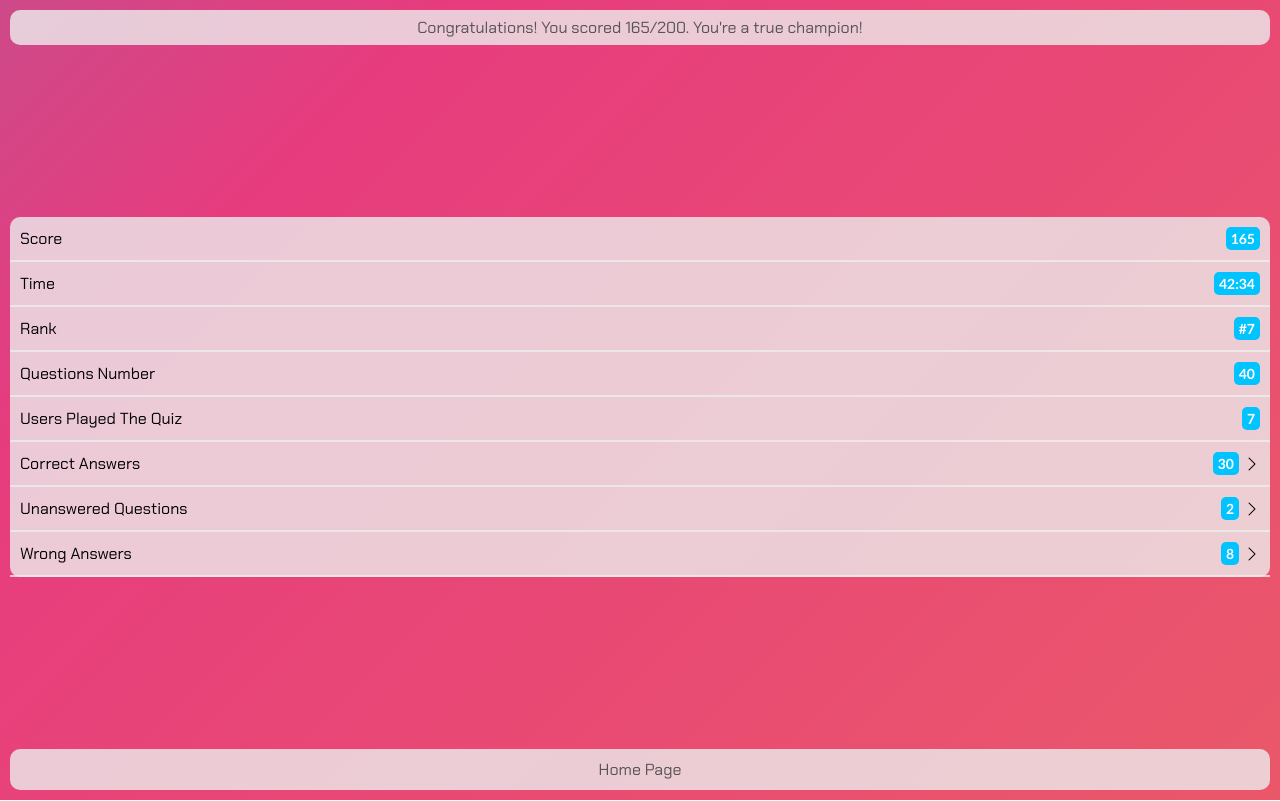
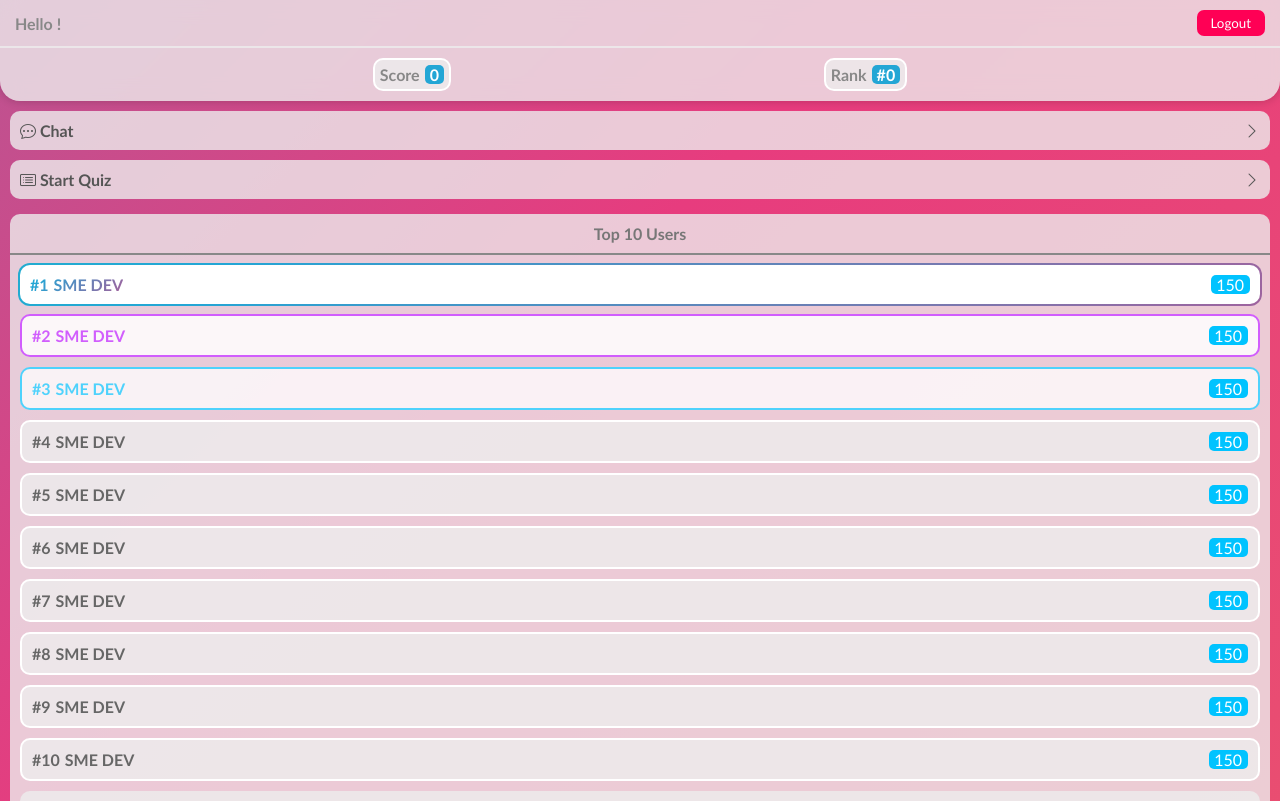
Before and after one commit to sme4web/Quiz-With-Me, a React (Create React App) app: page / in a window 1280 px wide. Shown: the top 801 px of the page. Built offline with nearby package versions, Linux system fonts and the light colour scheme; no server answers; a web font is replaced by a local one.

Commit message:
Add React Router Dom

```diff
--- a/package.json
+++ b/package.json
@@ -10,6 +10,7 @@
     "firebase": "^11.6.0",
     "react": "^19.1.0",
     "react-dom": "^19.1.0",
+    "react-router-dom": "^7.5.2",
     "react-scripts": "5.0.1",
     "socket.io-client": "^4.8.1",
     "web-vitals": "^2.1.4"
--- a/src/App.css
+++ b/src/App.css
@@ -914,7 +914,7 @@ footer {
   background: #ffffffc2 ;
 }
 
-.quiz_page_container .header .content:last-child , .quiz_page_container .question_container .answers .answer:last-child , .enter_quiz_container .info div:last-child {
+.quiz_page_container .header .content:last-child , .quiz_page_container .question_container .answers .answer:last-child , .enter_quiz_container .info div:last-child , .enter_quiz_container .info div , .result_container .info div:last-child {
   border: none ;
 }
 
--- a/src/App.jsx
+++ b/src/App.jsx
@@ -1,5 +1,5 @@
 import React, { createContext, useEffect, useState } from "react";
-import './App.css';
+import { Route, Routes, useNavigate } from "react-router-dom";
 import SignUp from "./components/Sign_Up";
 import SignIn from "./components/Sign_In";
 import Spinner from "./components/Spinner";
@@ -13,22 +13,23 @@ import Chat from "./components/Chat";
 import QuizPage from "./components/Quiz-page";
 import EnterQuiz from "./components/Enter-Quiz";
 import Result from "./components/Result";
+import './App.css';
 
 export const AppContext = createContext();
 
 function App() {
+  const navigate = useNavigate();
   const [user, setUser] = useState(localStorage.getItem("user"));
   const [userData, setUserData] = useState({});
   const [showSpinner, setShowSpinner] = useState(false);
   const [popUpValue, setPopUpValue] = useState("");
-  const [currentPage, setCurrentPage] = useState("sign up");
   const [connected, setConnected] = useState(true);
   const [showResetPasswordMessage, setShowResetPasswordMessage] = useState(false);
   const [showChat, setShowChat] = useState(false);
-  const [userScore , setUserScore] = useState(0);
-  const [userRank , setUserRank] = useState(0);
-  const [allAnswers , setAllAnswers] = useState([]);
-  const [showQuizPage , setShowQuizPage] = useState(false);
+  const [userScore, setUserScore] = useState(0);
+  const [userRank, setUserRank] = useState(0);
+  const [allAnswers, setAllAnswers] = useState([]);
+  const [StoredChoosedAnswers, setStoredChoosedAnswers] = useState([]);
 
   useEffect(() => {
     if (navigator.onLine) {
@@ -54,7 +55,11 @@ function App() {
         if (data) {
           setUserData(data);
           setShowSpinner(false);
-        }else {
+          setStoredChoosedAnswers(data.StoredChoosedAnswers || []);
+          if (data.quizStarted) {
+            navigate("/quiz-page");
+          }
+        } else {
           localStorage.removeItem("user");
           setUser("");
           setShowSpinner(false);
@@ -81,14 +86,18 @@ function App() {
 
   return (
     <>
-      <AppContext.Provider value={{ setShowSpinner, setPopUpValue, setCurrentPage, setShowResetPasswordMessage, setUser, userData, setUserData, setShowChat , filterName , showSpinner , setUserScore , setUserRank , userScore , userRank , allAnswers , setAllAnswers }}>
-        {/* {user ? <Main /> : (currentPage === "sign in" ? <SignIn /> : <SignUp />)}
-        {showResetPasswordMessage && <ResetPasswordMessage />}
-        {showChat && <Chat />}
-        {popUpValue && <PopUpMessage value={popUpValue} />}
-        {showQuizPage && <QuizPage />} */}
-        {/* <EnterQuiz /> */}
-        <Result />
+      <AppContext.Provider value={{ setShowSpinner, setPopUpValue, setShowResetPasswordMessage, setUser, userData, setUserData, setShowChat, filterName, showSpinner, setUserScore, setUserRank, userScore, userRank, allAnswers, setAllAnswers , StoredChoosedAnswers }}>
+        <Routes>
+          <Route path="/" element={<Main />} />
+          <Route path="/sign-up" element={<SignUp />} />
+          <Route path="/sign-in" element={<SignIn />} />
+          <Route path="/start-quiz" element={<EnterQuiz />} />
+          <Route path="/quiz-page" element={<QuizPage />} />
+          <Route path="/result" element={<Result />} />
+        </Routes>
+        {showChat ? <Chat /> : ""}
+        {showResetPasswordMessage ? <ResetPasswordMessage /> : ""}
+        {popUpValue ? <PopUpMessage value={popUpValue} setPopUpValue={setPopUpValue} /> : ""}
       </AppContext.Provider>
       {connected ? "" : <NoInternetConnection />}
       {showSpinner ? <Spinner /> : ""}
--- a/src/components/Enter-Quiz.jsx
+++ b/src/components/Enter-Quiz.jsx
@@ -1,6 +1,21 @@
-import React from 'react'
+import React, { useContext } from 'react';
+import { db } from "./Firebase";
+import { update, ref } from "firebase/database";
+import { AppContext } from "../App";
 
 function EnterQuiz() {
+  const { setPopUpValue } = useContext(AppContext);
+
+  const startQuiz = () => {
+    update(ref(db, "users/" + localStorage.getItem("user")), {
+      quizStarted: true,
+      quizEndsAt: new Date().getTime() + 3600000,
+    }).catch((err) => {
+      console.log(err.code);
+      setPopUpValue("Sorry, an error occurred while starting the quiz!");
+    })
+  }
+
   return (
     <div className="enter_quiz_container">
       <div className="title">Quiz With Me</div>
@@ -10,7 +25,7 @@ function EnterQuiz() {
         <div className="questions">Questions Number <p>40</p></div>
         <div className="user_played_quiz">User Played The Quiz <p>10</p></div>
       </div>
-        <button className="start_quiz">Start Quiz</button>
+      <button onClick={startQuiz} className="start_quiz">Start Quiz</button>
     </div>
   )
 }
--- a/src/components/Main.jsx
+++ b/src/components/Main.jsx
@@ -1,8 +1,10 @@
 import React, { useContext, useEffect, useRef, useState } from 'react';
 import { AppContext } from '../App';
 import Footer from "./Footer";
+import { useNavigate } from 'react-router-dom';
 
 function Main() {
+  const navigate = useNavigate();
   const [remainingDays, setRemainingDays] = useState(0);
   const [remainingHours, setRemainingHours] = useState(0);
   const [remainingMinutes, setRemainingMinutes] = useState(0);
@@ -66,7 +68,7 @@ function Main() {
       </div>
       <div className="chat_button">
         <button onClick={() => setShowChat(true)}><div className="left_side"><i className="bi bi-chat-dots"></i> Chat</div> <i className="bi bi-chevron-right"></i></button>
-        <button className="start_quiz_button"><div className="left_side"><i className="bi-card-list"></i> Start Quiz</div> <i className="bi-chevron-right"></i></button>
+        <button onClick={() => navigate("/start-quiz")} className="start_quiz_button"><div className="left_side"><i className="bi-card-list"></i> Start Quiz</div> <i className="bi-chevron-right"></i></button>
       </div>
       <div className="top_10_users">
         <div className="title">Top 10 Users</div>
--- a/src/components/Quiz-page.jsx
+++ b/src/components/Quiz-page.jsx
@@ -1,14 +1,15 @@
 import { useEffect, useState, useContext } from 'react';
 import { AppContext } from "../App";
+import { update , ref } from "firebase/database";
+import { db } from "./Firebase";
 
 function QuizPage() {
-    const { showSpinner, setPopUpValue } = useContext(AppContext);
+    const { showSpinner, setPopUpValue , userData , StoredChoosedAnswers } = useContext(AppContext);
     const [questions, setQuestions] = useState([]);
-    const [startedTime, setStartedTime] = useState(new Date().getTime());
-    const [endsAt , setEndsAt] = useState(new Date().getTime() + 3600000);
+    const endsAt = parseInt(userData.quizEndsAt);
     const [showTimeout, setShowTimeout] = useState(false);
     const [questionIndex, setQuestionIndex] = useState(1);
-    const [choosedAnswers , setChoosedAnswers] = useState([]);
+    const [choosedAnswers , setChoosedAnswers] = useState(StoredChoosedAnswers || []);
     const [score , setScore] = useState(0);
     const [notAnsweredQuestions , setNotAnsweredQuestions] = useState([]);
     const [wrongAnswers , setWrongAnswers] = useState([]);
@@ -86,10 +87,14 @@ function QuizPage() {
                 }
             }
         }
-        console.log(score , wrongAnswers , unAnsweredQuestions);
         setScore(socre);
         setWrongAnswers(wrongAnswers);
         setNotAnsweredQuestions(unAnsweredQuestions);
+        update(ref(db, "users/" + localStorage.getItem("user")), {
+            finished: true,
+            finishedAt: new Date().getTime(),
+            score: socre,
+        })
     }
 
     const setAnswer = (index) => {
@@ -97,6 +102,13 @@ function QuizPage() {
         let answers = choosedAnswers;
         answers[questionIndex - 1] = the_answer;
         setChoosedAnswers(answers);
+        update(ref(db, "users/" + localStorage.getItem("user")), {
+            choosedAnswers: choosedAnswers,
+        }).catch((err) => {
+            console.log(err.code);
+            console.log("Cannot save the answers in the database!");;
+        })
+
     }
 
     return (
--- a/src/components/Sign_In.jsx
+++ b/src/components/Sign_In.jsx
@@ -3,10 +3,12 @@ import { db, auth } from "./Firebase";
 import { signInWithEmailAndPassword } from 'firebase/auth';
 import { ref, get } from "firebase/database";
 import { AppContext } from '../App';
+import { useNavigate } from 'react-router-dom';
 
 const SignIn = () => {
     const [showPassword, setShowPassword] = useState(false);
 
+    const navigate = useNavigate();
     const emailInpRef = useRef(null);
     const passwordInpRef = useRef(null);
 
@@ -59,7 +61,7 @@ const SignIn = () => {
                     <p className="forget_password" onClick={() => setShowResetPasswordMessage(true)}>Forget Password?</p>
                 </div>
                 <button className="sign_in" type="submit">Submit</button>
-                <div className="account_state">I don't have an account. <button type='button' className="change_page" onClick={() => setCurrentPage("sign up")}>Sign Up</button></div>
+                <div className="account_state">I don't have an account. <button type='button' className="change_page" onClick={() => navigate("/sign-up")}>Sign Up</button></div>
             </form>
         </div>
     )
--- a/src/components/Sign_Up.jsx
+++ b/src/components/Sign_Up.jsx
@@ -3,10 +3,11 @@ import { db, auth } from "./Firebase";
 import { createUserWithEmailAndPassword } from 'firebase/auth';
 import { set, ref } from "firebase/database";
 import { AppContext } from '../App';
+import { useNavigate } from 'react-router-dom';
 
 const SignUp = () => {
     const [showPassword, setShowPassword] = useState(false);
-
+    const navigate = useNavigate();
     const emailInpRef = useRef(null);
     const passwordInpRef = useRef(null);
     const userNameInpRef = useRef(null);
@@ -68,7 +69,7 @@ const SignUp = () => {
                     <i onClick={() => setShowPassword(!showPassword)} className={showPassword ? "bi-eye-slash-fill" : "bi-eye-fill"}></i>
                 </div>
                 <button className="sign_up" type="submit">Submit</button>
-                <div className="account_state">I already have an account. <button type='button' className="change_page" onClick={() => setCurrentPage("sign in")}>Sign In</button></div>
+                <div className="account_state">I already have an account. <button type='button' className="change_page" onClick={() => navigate('/sign-in')}>Sign In</button></div>
             </form>
         </div>
     )
--- a/src/index.js
+++ b/src/index.js
@@ -2,10 +2,13 @@ import React from 'react';
 import ReactDOM from 'react-dom/client';
 import App from './App';
 import reportWebVitals from './reportWebVitals';
+import { BrowserRouter } from 'react-router-dom';
 
 const root = ReactDOM.createRoot(document.getElementById('root'));
 root.render(
-  <App />
+  <BrowserRouter>
+    <App />
+  </BrowserRouter>
 );
 
 reportWebVitals();
```
Also changed, not shown: 1 other file (tests, documents, lock files or other folders). Lines whose indentation alone changed are shown as unchanged.
